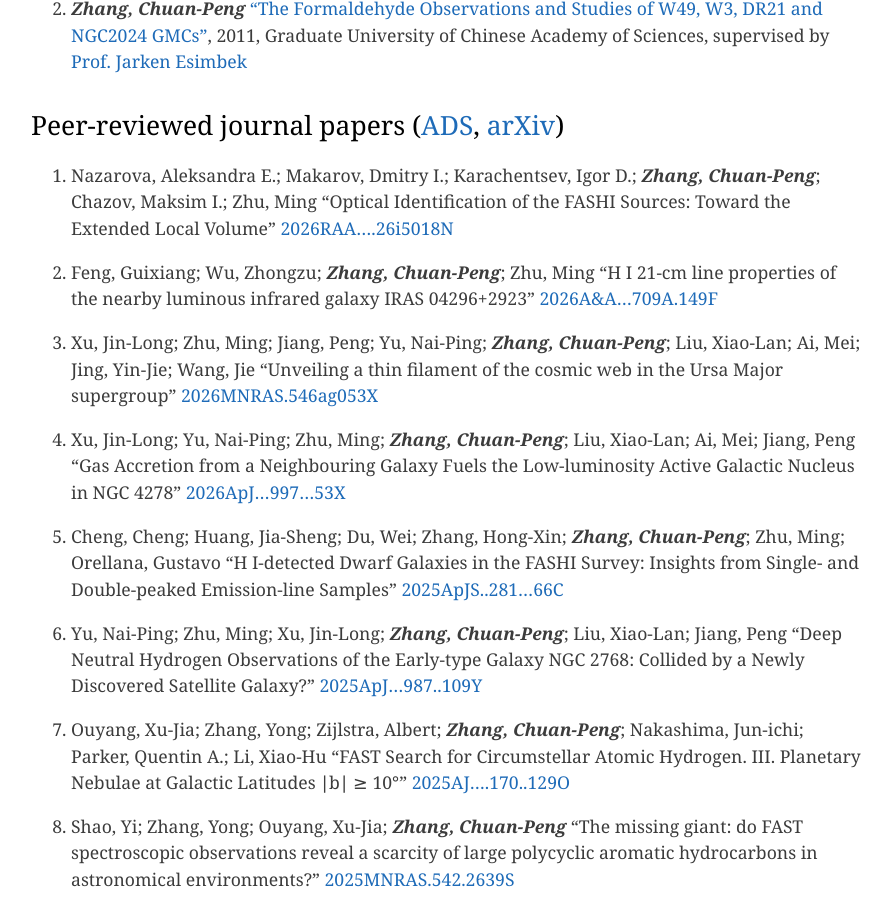
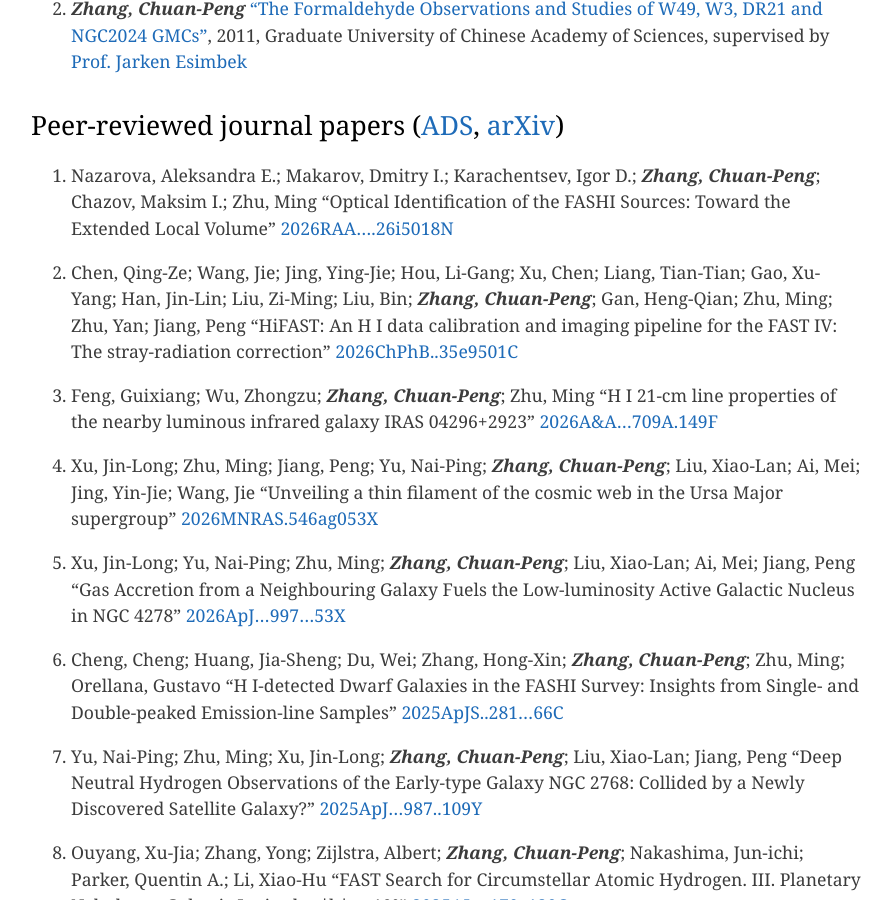
Before and after one commit to zcp521/zcp521.github.io, a Jekyll site: the page built from pub.md, in a window 1280 px wide and 900 px high, scrolled down 766 px. Shown: the whole window, without its empty margins (193-1085 px from the left). Built offline with Jekyll 4.4.1, drawn with Linux system fonts in a browser that asks for light colours.

Commit message:
Update pub.md

```diff
--- a/pub.md
+++ b/pub.md
@@ -21,10 +21,13 @@ tagline: "My publication list"
 ## Peer-reviewed journal papers ([ADS](https://ui.adsabs.harvard.edu/public-libraries/RijjUuncQru3dbS8Amb6eA), [arXiv](https://arxiv.org/a/zhang_c_2.html))
 
 
-
-91. Nazarova, Aleksandra E.; Makarov, Dmitry I.; Karachentsev, Igor D.; ***Zhang, Chuan-Peng***; Chazov, Maksim I.; Zhu, Ming
+92. Nazarova, Aleksandra E.; Makarov, Dmitry I.; Karachentsev, Igor D.; ***Zhang, Chuan-Peng***; Chazov, Maksim I.; Zhu, Ming
     "Optical Identification of the FASHI Sources: Toward the Extended Local Volume"
     [2026RAA....26i5018N](https://ui.adsabs.harvard.edu/abs/2026RAA....26i5018N/abstract)
+
+91. Chen, Qing-Ze; Wang, Jie; Jing, Ying-Jie; Hou, Li-Gang; Xu, Chen; Liang, Tian-Tian; Gao, Xu-Yang; Han, Jin-Lin; Liu, Zi-Ming; Liu, Bin; ***Zhang, Chuan-Peng***; Gan, Heng-Qian; Zhu, Ming; Zhu, Yan; Jiang, Peng
+    "HiFAST: An H I data calibration and imaging pipeline for the FAST IV: The stray-radiation correction"
+    [2026ChPhB..35e9501C](https://ui.adsabs.harvard.edu/abs/2026ChPhB..35e9501C/abstract)
 
 90. Feng, Guixiang; Wu, Zhongzu; ***Zhang, Chuan-Peng***; Zhu, Ming
     "H I 21-cm line properties of the nearby luminous infrared galaxy IRAS 04296+2923"
```
